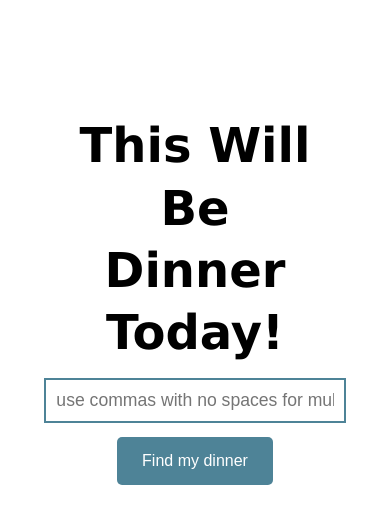
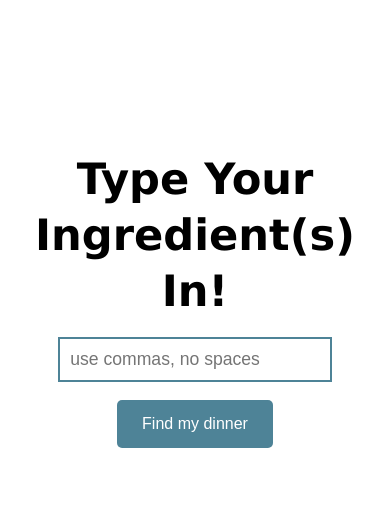
Before and after one commit to AllTwos/meal-app, a React (Create React App) app in the folder client/: page / in a window 390 px wide. Shown: the top 524 px of the page. Built offline with nearby package versions, Linux system fonts and the light colour scheme.

Commit message:
css work

```diff
--- a/client/public/index.html
+++ b/client/public/index.html
@@ -2,6 +2,7 @@
 <html lang="en">
   <head>
     <meta charset="utf-8" />
+    <meta name="viewport" content="width=device-width,initial-scale=1" />
 
     <title>This is dinner today</title>
   </head>
--- a/client/src/components/Search.js
+++ b/client/src/components/Search.js
@@ -6,15 +6,14 @@
   return (
     <section className="search">
       <form className="search-form" onSubmit={handleSubmit}>
-        <h1>This Will Be Dinner Today!</h1>
+        <h1>Type Your Ingredient(s) In!</h1>
         <input
           onChange={handleSearch}
           name="search"
           type="text"
           value={search}
-          placeholder="use commas with no spaces for multi ingredients"
+          placeholder="use commas, no spaces"
         />
-        <small></small>
         <button className="btn" type="submit">
           Find my dinner
         </button>
--- a/client/src/css/styles.css
+++ b/client/src/css/styles.css
@@ -157,17 +157,25 @@
 }
 
 /* Media */
-@media only screen and (max-width: 900px) {
+@media (max-width: 700px) {
   .grid {
     grid-template-columns: 1fr;
   }
 
   .search input {
-    width: 115%;
+    width: 80%;
+    margin: 18px;
+  }
+
+  .search h1 {
+    font-size: 2.7rem;
   }
 
   .meal a {
     text-align: center;
-    width: 37%;
+    width: 55%;
+  }
+  .container {
+    padding: 0px;
   }
 }
```
